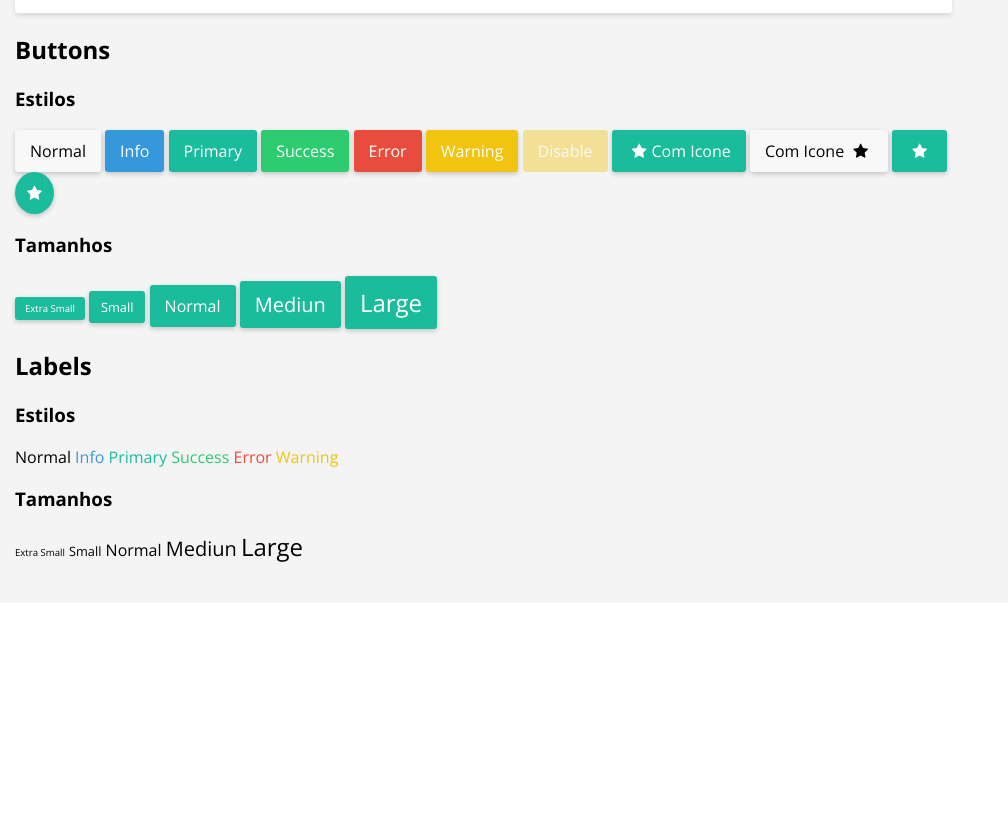
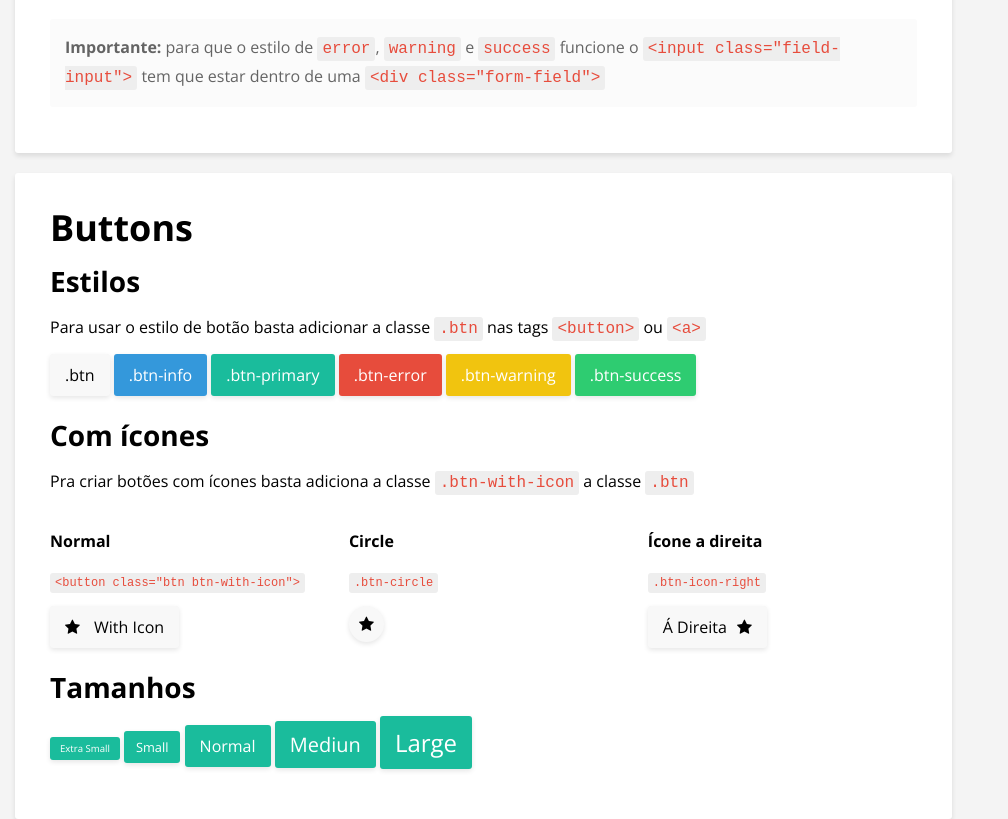
Before and after one commit to enriqueprieto/Nora, a website: page index.html in a window 1280 px wide. Shown: the part 1234-2053 px from the top of the page, without its empty margins (0-1008 px from the left). Before the commit the page ends 1837 px from the top, so only its background shows below. Drawn offline with nearby package versions, Linux system fonts and the light colour scheme.

Commit message:
Subindo ajustes na sessao de botoes

```diff
--- a/assets/_css/_button_struct.less
+++ b/assets/_css/_button_struct.less
@@ -12,7 +12,9 @@
 		cursor: pointer;
 		display: inline-block;
 		font-size: 16px;
-
+		&:focus{
+			outline: none;
+		}
 		&:disabled, &.btn-disable{
 			cursor: default;
 		}
--- a/assets/_css/_button_style.less
+++ b/assets/_css/_button_style.less
@@ -7,13 +7,15 @@
 		padding: 10px 15px;
 		border: 0;
 		border-radius: 3px;
-		box-shadow: 0px 2px 5px rgba(0, 0, 0, 0.2);
+		box-shadow: 0px 2px 5px rgba(0, 0, 0, 0.1);
 		background-color: #F8F8F8;
 
 		&:hover, &:focus{
+			box-shadow: 0px 2px 5px rgba(0, 0, 0, 0.3);
+		}
+		&:active{
 			box-shadow: 0px 5px 10px rgba(0, 0, 0, 0.5);
 		}
-
 		&:disabled, &.btn-disable{
 			opacity: 0.4;
 			box-shadow: none;
@@ -106,15 +108,21 @@
 			*/
 				&.btn-with-icon{
 					> .fa{
-
-						&:first-child{
-							margin:  0 5px;
+						margin-right: 10px;
+					}
+					&.btn-icon-right{
+						> .fa{
+							margin-right: 0;
+							margin-left: 10px;
 						}
 					}
-
 					&.btn-circle{
-						padding: 10px 7px;
+						line-height: 1;
+						padding: 10px;
 						border-radius: 50%;
+						> .fa{
+							margin: 0;
+						}
 					}
 				}
 			/*
--- a/assets/_css/_helper.less
+++ b/assets/_css/_helper.less
@@ -138,11 +138,11 @@
 	=============================
 	*/
 		code{
+			vertical-align: baseline;
 			padding: 3px 5px;
 			border-radius: 3px;
 			background-color: #eee;
-			font-weight: 700;
-			color: rgba(0,0,0,0.6);
+			color: #e74c3c;
 			/*
 			-------------------------------
 				TAG
@@ -167,6 +167,34 @@
 		//CODE
 	=============================
 	*/
+
+	/*
+	============================
+		TEXT
+	============================
+	*/
+		/*
+		----------------------------
+			NOTIFICATION
+		----------------------------
+		*/
+			.text-notification{
+				line-height: 1.7;
+				padding: 15px;
+				border-radius: 3px;
+				background-color: #fbfbfb;
+				color: rgba(0,0,0,0.6);
+			}
+		/*
+		----------------------------
+			//NOTIFICATION
+		----------------------------
+		*/
+	/*
+	============================
+		//TEXT
+	============================
+	*/
 /*
 ##################################
 	//HELPER
--- a/css/style.css
+++ b/css/style.css
@@ -136,7 +136,11 @@
 		----------------------------------------
 		*/
 			.page-section-item{
-
+				margin-bottom: 20px;
+			}
+			.page-section-item p span{
+				display: block;
+				font-size: 12px;
 			}
 			.page-section-item .page-section-item-header h3{
 				margin: 0;
--- a/index.html
+++ b/index.html
@@ -6,7 +6,7 @@
     <head>
         <meta charset="utf-8">
         <meta http-equiv="X-UA-Compatible" content="IE=edge">
-        <title></title>
+        <title>Nora v1.0.1 - Framework Front End</title>
         <meta name="description" content="">
         <meta name="viewport" content="width=device-width, initial-scale=1">
         <!--[if lt IE 9]>
@@ -133,30 +133,64 @@
                                     </div>
                                 </div>
                             </div>
+                            <div class="container tow">
+                                <p class="text-notification">
+                                    <strong>Importante:</strong> para que o estilo de <code>error</code>, <code>warning</code> e <code>success</code> funcione o <code class="tag">input class="field-input"</code> tem que estar dentro de uma <code class="tag">div class="form-field"</code>
+                                </p>
+                            </div>
                         </section>
-                        <section>
+                        <section class="page-section">
+                            <header class="container">
                                 <h2>Buttons</h2>
+                            </header>
+                            <div class="page-section-item">
+                                <div class="page-section-item-header container">
                                     <h3>Estilos</h3>
+                                    <p>Para usar o estilo de botão basta adicionar a classe <code>.btn</code> nas tags <code class="tag">button</code> ou <code class="tag">a</code></p>
+                                </div>
+                                <div class="row container">
+                                    <button class="btn">.btn</button>
+                                    <button class="btn btn-info">.btn-info</button>
+                                    <button class="btn btn-primary">.btn-primary</button>
+                                    <button class="btn btn-error">.btn-error</button>
+                                    <button class="btn btn-warning">.btn-warning</button>
+                                    <button class="btn btn-success">.btn-success</button>
+                                </div>
+                            </div>
+                            <div class="page-section-item">
+                                <div class="page-section-item-header container">
+                                    <h3>Com ícones</h3>
+                                    <p>Pra criar botões com ícones basta adiciona a classe <code>.btn-with-icon</code> a classe <code>.btn</code></p>
+                                </div>
                                 <div class="row">
-                                <button class="btn">Normal</button>
-                                <button class="btn btn-info">Info</button>
-                                <button class="btn btn-primary">Primary</button>
-                                <button class="btn btn-success">Success</button>
-                                <button class="btn btn-error">Error</button>
-                                <button class="btn btn-warning">Warning</button>
-                                <button class="btn btn-warning" disabled>Disable</button>
-                                <button class="btn btn-primary btn-with-icon"><i class="fa fa-star"></i>Com Icone</button>
-                                <button class="btn btn-with-icon">Com Icone <i class="fa fa-star"></i></button>
-                                <button class="btn btn-with-icon btn-primary"><i class="fa fa-star"></i></button>
-                                <button class="btn btn-with-icon btn-circle btn-primary"><i class="fa fa-star"></i></button>
+                                    <div class="col-xs-4 container">
+                                        <h4>Normal</h4>
+                                        <p><span><code class="tag">button class="btn btn-with-icon"</code></span></p>
+                                        <button class="btn btn-with-icon"><i class="fa fa-star"></i> With Icon</button>
                                     </div>
+                                    <div class="col-xs-4 container">
+                                        <h4>Circle</h4>
+                                        <p><span><code>.btn-circle</code></span></p>
+                                        <button class="btn btn-with-icon btn-circle"><i class="fa fa-star"></i></button>
+                                    </div>
+                                    <div class="col-xs-4 container">
+                                        <h4>Ícone a direita</h4>
+                                        <p><span><code>.btn-icon-right</code></span></p>
+                                        <button class="btn btn-with-icon btn-icon-right">Á Direita<i class="fa fa-star"></i></button>
+                                    </div>
+                                </div>
+                            </div>
+                            <div class="page-section-item container">
+                                <div class="page-section-item-header">
                                     <h3>Tamanhos</h3>
+                                </div>
                                 <div class="row">
                                     <button class="btn btn-primary btn-xsm">Extra Small</button>
                                     <button class="btn btn-primary btn-sm">Small</button>
                                     <button class="btn btn-primary">Normal</button>
                                     <button class="btn btn-primary btn-md">Mediun</button>
                                     <button class="btn btn-primary btn-lg">Large</button>
+                                </div>
                             </div>
                         </section>
                         <section>
@@ -191,6 +225,11 @@
                             </li>
                             <li>
                                 <a href="#">Buttons</a>
+                                <ul class="page-map-sub">
+                                    <li><a href="#">Estilo</a></li>
+                                    <li><a href="#">Com ícones</a></li>
+                                    <li><a href="#">Tamanhos</a></li>
+                                </ul>
                             </li>
                         </ul>
                     </div>
```
Also changed, not shown: css/nora.1.0.css, css/nora1.0.min.css. Lines whose indentation alone changed are shown as unchanged.
